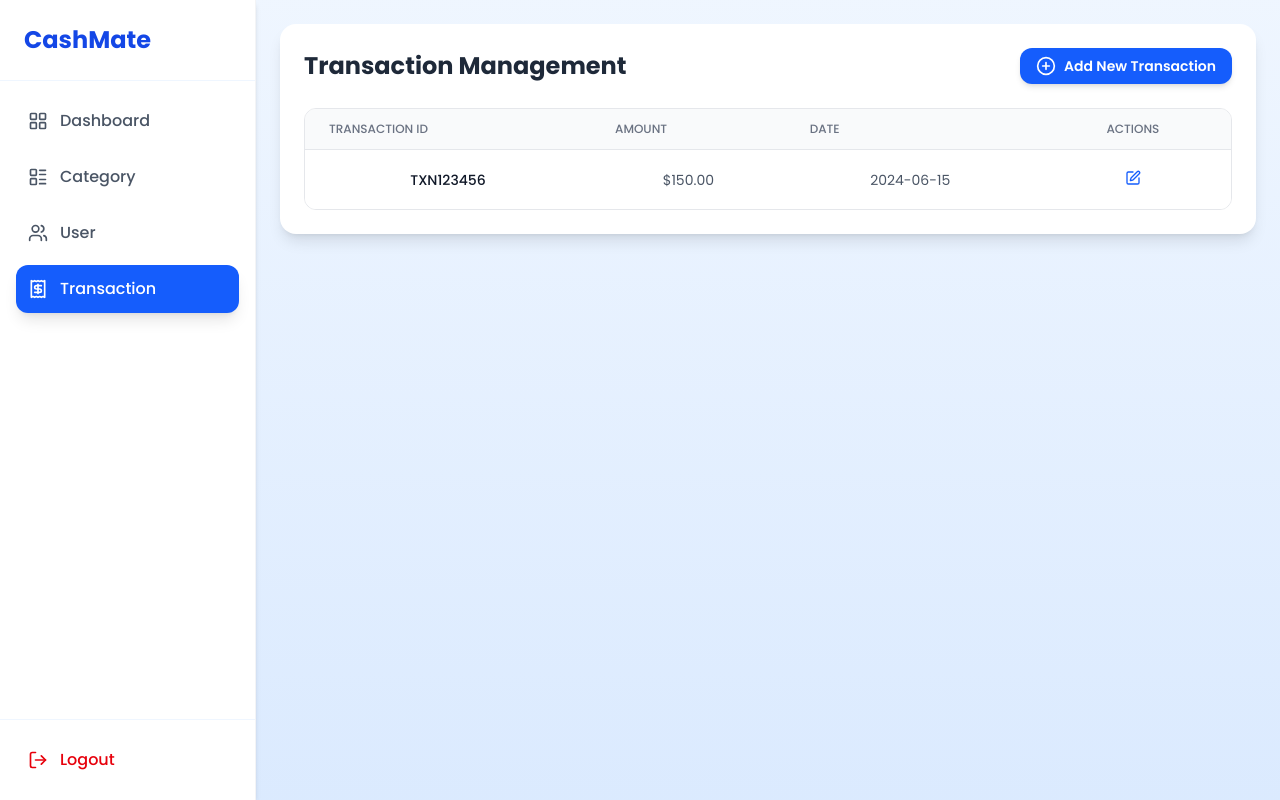
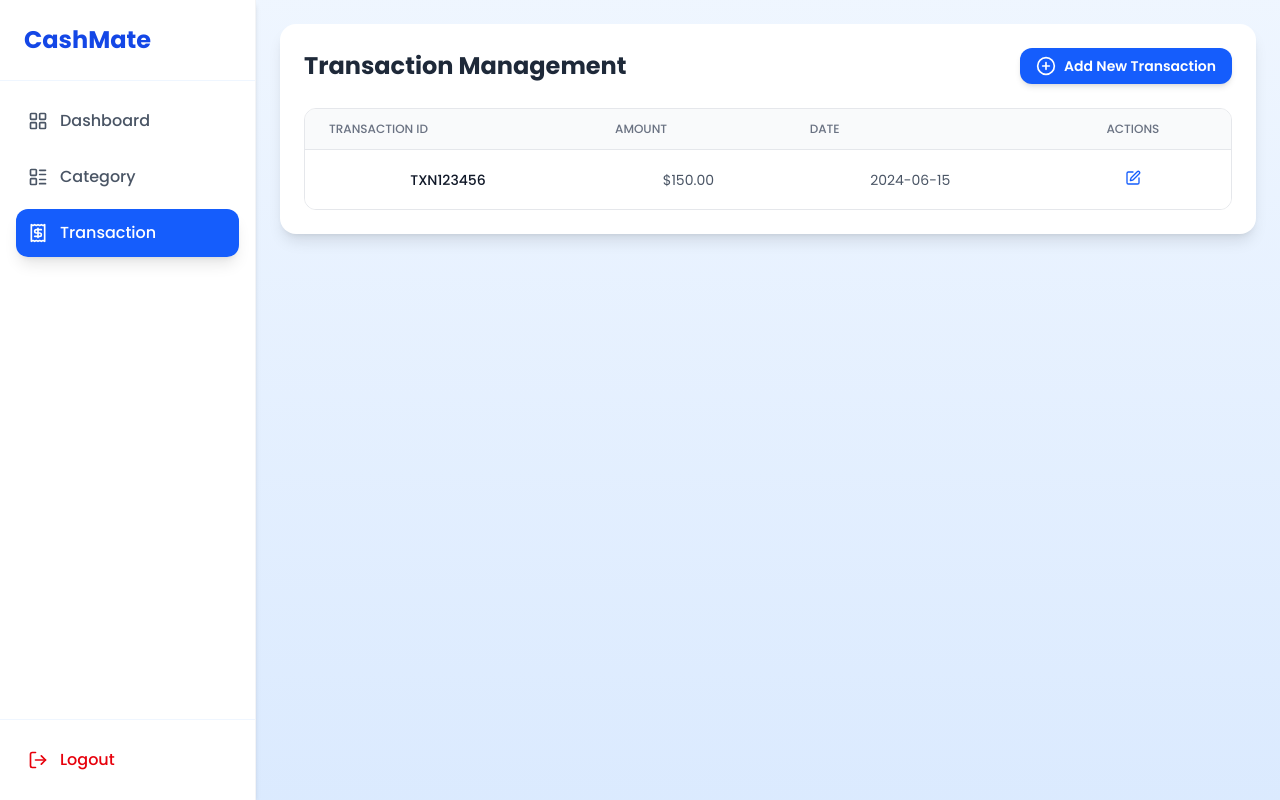
Before and after one commit to yanevannn/cashmate-fe, a React (Vite) app: page /dashboard/transaction in a window 1280 px wide. Built offline with nearby package versions, Linux system fonts and the light colour scheme.

Commit message:
feat(hooks): create custom hook to get user role from localStorage

```diff
--- a/src/components/Layout/Sidebar.tsx
+++ b/src/components/Layout/Sidebar.tsx
@@ -1,5 +1,13 @@
 import React from "react";
-import { LayoutGrid, Users, Receipt, LogOut, X, LayoutList } from "lucide-react";
+import {
+  LayoutGrid,
+  Users,
+  Receipt,
+  LogOut,
+  X,
+  LayoutList,
+} from "lucide-react";
+import useUserRole from "../../hooks/useUserRole";
 
 interface SidebarItem {
   name: string;
@@ -15,7 +23,13 @@ interface SidebarProps {
   onClose: () => void;
 }
 
-const sidebarItems: SidebarItem[] = [
+const UserSidebarItems: SidebarItem[] = [
+  { name: "Dashboard", icon: LayoutGrid, path: "/" },
+  { name: "Category", icon: LayoutList, path: "/category" },
+  { name: "Transaction", icon: Receipt, path: "/transaction" },
+];
+
+const AdminSidebarItems: SidebarItem[] = [
   { name: "Dashboard", icon: LayoutGrid, path: "/" },
   { name: "Category", icon: LayoutList, path: "/category" },
   { name: "User", icon: Users, path: "/user" },
@@ -33,6 +47,10 @@ const Sidebar: React.FC<SidebarProps> = ({
     onNavigate(path);
     onClose();
   };
+
+  const role = useUserRole();
+
+  const sidebarItems = role === "administrator" ? AdminSidebarItems : UserSidebarItems;
 
   return (
     <>
--- /dev/null
+++ b/src/hooks/useUserRole.ts
@@ -0,0 +1,19 @@
+import { useEffect, useState } from "react"
+
+const useUserRole = () => {
+    const [role, setRole] = useState(null);
+
+    useEffect(()=>{
+        try {
+            const userInfo = JSON.parse(localStorage.getItem('user_info') || '{}');
+            setRole(userInfo.role || null);
+        } catch (error) {
+            console.error('Error parsing user info:', error);
+            setRole(null);
+        }
+    }, [])
+
+    return role;
+}
+
+export default useUserRole;
```
